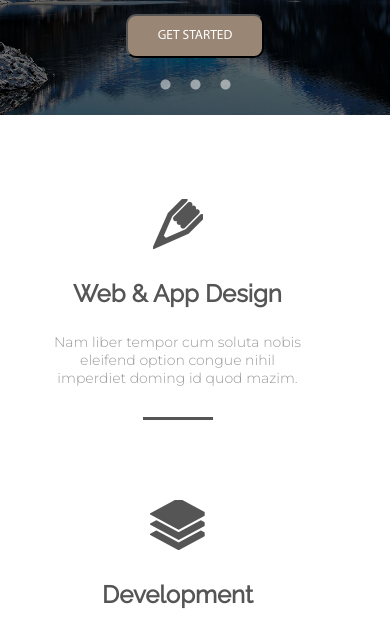
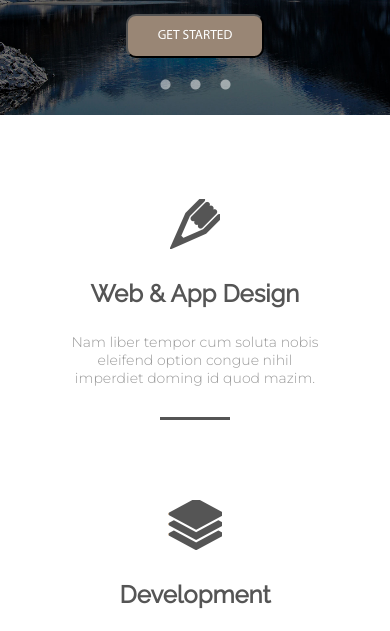
Before and after one commit to BelVarta/-eighth_site, a plain HTML site: page index.html in a window 390 px wide. Shown: the part 175-806 px from the top of the page. Drawn offline with nearby package versions, Linux system fonts and the light colour scheme; files whose address does not match are found by name.

Commit message:
Update style.css

```diff
--- a/style.css
+++ b/style.css
@@ -1474,6 +1474,9 @@ div.link a:first-of-type{
             justify-content: center;
             flex-direction: column;
         }
+   .text_container div{
+            margin-right: 0px;
+        }
         .second_bg button {
             font-family: "Conv_MyriadPro-Regular";
             font-size: 14px;
```
